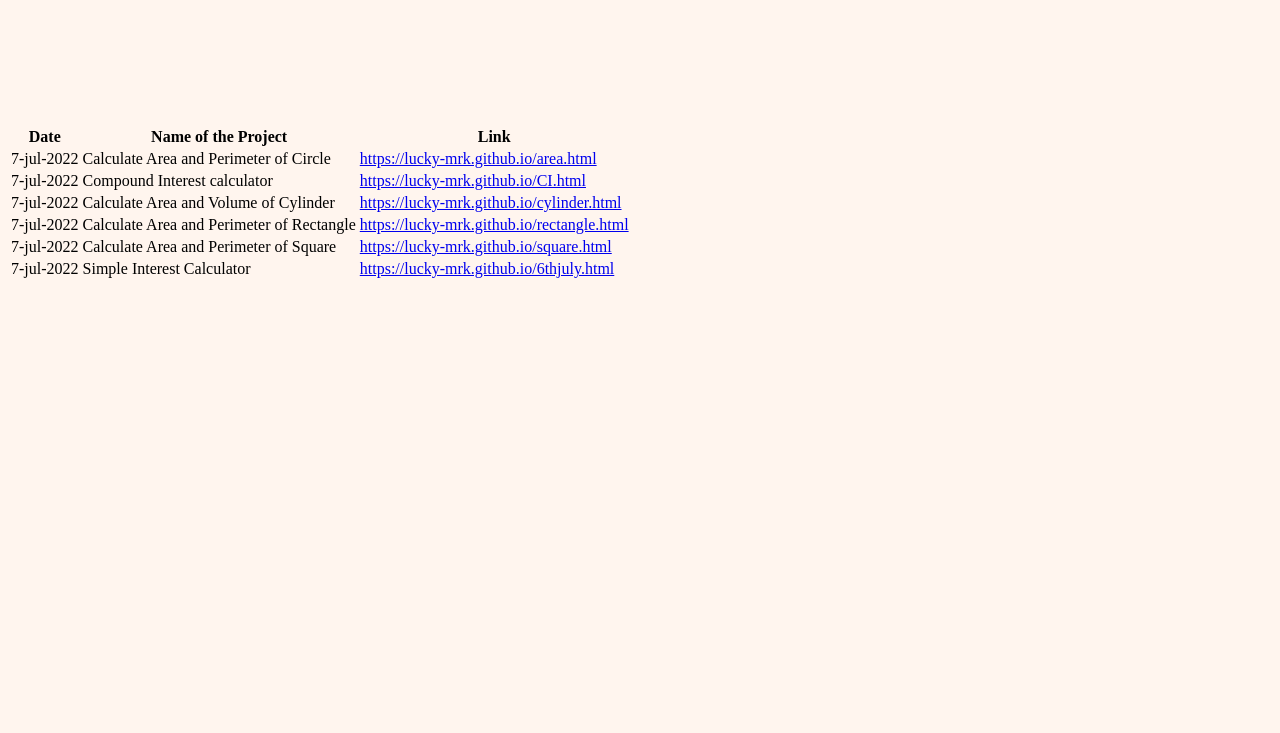
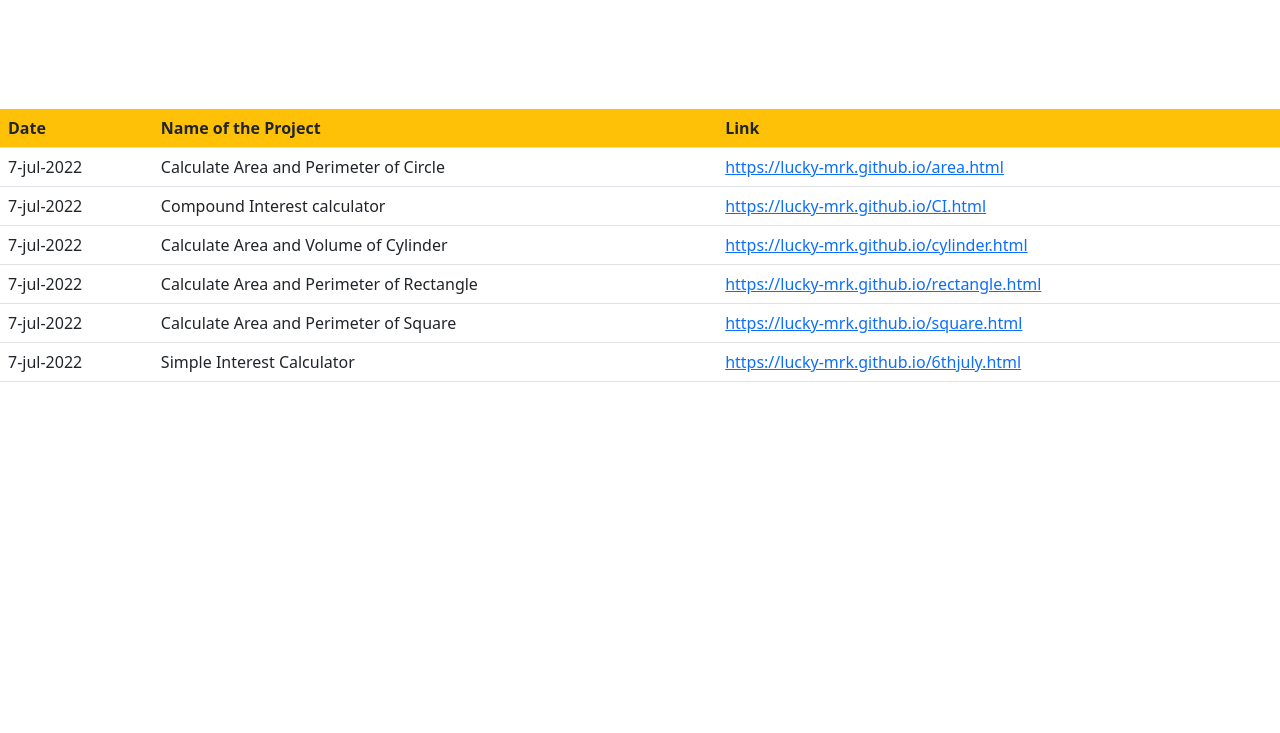
Before and after one commit to lucky-mrk/lucky-mrk.github.io, a plain HTML site: page index.html in a window 1280 px wide. Shown: the part 67-800 px from the top of the page. Drawn offline with nearby package versions, Linux system fonts and the light colour scheme.

Commit message:
bootstrap
bootstrap

```diff
--- a/index.html
+++ b/index.html
@@ -1,16 +1,23 @@
 <html>
 <head>
-<script></script>
+<!-- CSS only -->
+<link href="https://cdn.jsdelivr.net/npm/bootstrap@5.2.0-beta1/dist/css/bootstrap.min.css" rel="stylesheet" integrity="sha384-0evHe/X+R7YkIZDRvuzKMRqM+OrBnVFBL6DOitfPri4tjfHxaWutUpFmBp4vmVor" crossorigin="anonymous">
+<script ></script>
+<!-- JavaScript Bundle with Popper -->
+<script src="https://cdn.jsdelivr.net/npm/bootstrap@5.2.0-beta1/dist/js/bootstrap.bundle.min.js" integrity="sha384-pprn3073KE6tl6bjs2QrFaJGz5/SUsLqktiwsUTF55Jfv3qYSDhgCecCxMW52nD2" crossorigin="anonymous"></script>
 </head>
 <body bgcolor="seashell">
+
 <h1>My Project Links</h1>
-<br/><br/>
-<table>
+<table class="table table-hover">
 
+<thead class="bg-warning">
 <tr>
 <th>Date</th><th>Name of the Project</td><th>Link</th>
 </tr>
+<thead>
 
+<tbody>
 <tr><td>7-jul-2022</td><td>Calculate Area and Perimeter of Circle</td><td><a href="https://lucky-mrk.github.io/area.html">https://lucky-mrk.github.io/area.html</a></td></tr>
 <br/>
 <tr><td>7-jul-2022</td><td>Compound Interest calculator</td><td><a href="https://lucky-mrk.github.io/CI.html">https://lucky-mrk.github.io/CI.html</a></td></tr>
@@ -22,6 +29,7 @@
 <tr><td>7-jul-2022</td><td>Calculate Area and Perimeter of Square</td><td><a href="https://lucky-mrk.github.io/square.html">https://lucky-mrk.github.io/square.html</a></td></tr>
 <br/>
 <tr><td>7-jul-2022</td><td>Simple Interest Calculator</td><td><a href="https://lucky-mrk.github.io/6thjuly.html">https://lucky-mrk.github.io/6thjuly.html</a></td></tr>
+</tbody>
 
 </table>
 </body>
```
